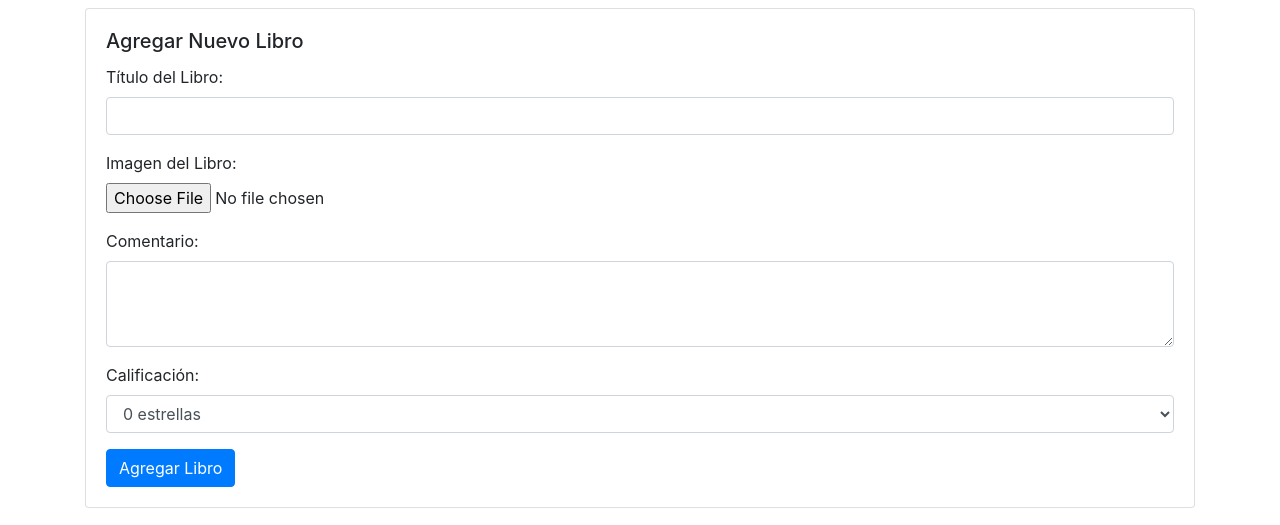
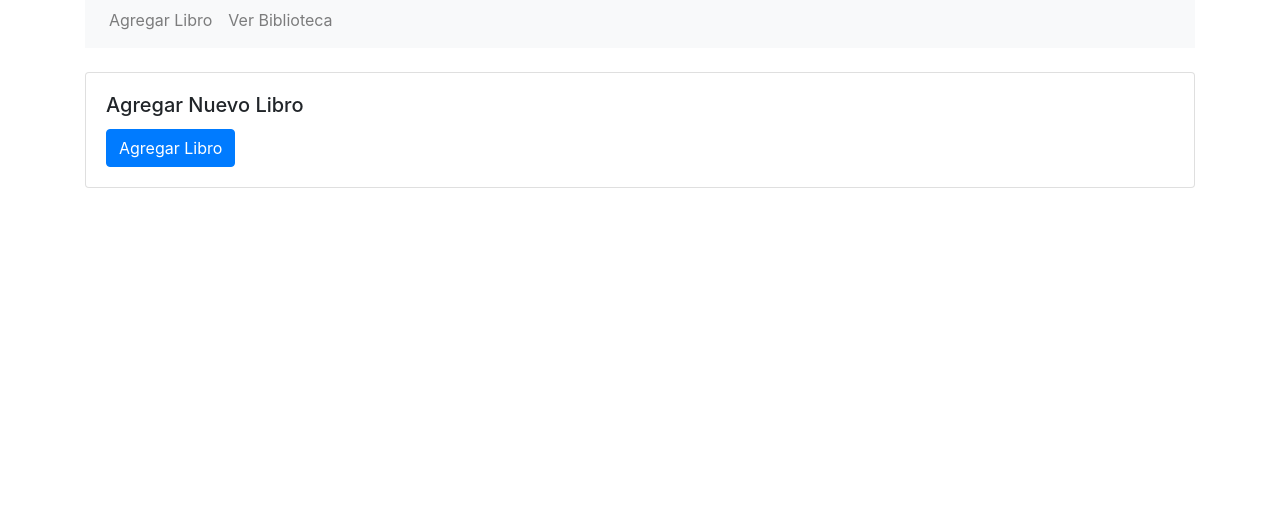
Before and after one commit to HiramRamirezR/libros-leidos, a plain HTML site: page index.html in a window 1280 px wide. Shown: the part 112-637 px from the top of the page. Drawn offline with nearby package versions, Linux system fonts and the light colour scheme.

Commit message:
separacion de html y js

```diff
--- a/index.html
+++ b/index.html
@@ -13,98 +13,31 @@
 </head>
 <body>
 
-<div class="container mt-5">
+<div class="container mt-5" id="app">
     <h1 class="text-center">Mis Libros - León y Azul</h1>
 
-    <!-- Formulario para agregar libros -->
-    <div class="card mt-4">
-        <div class="card-body">
-            <h5 class="card-title">Agregar Nuevo Libro</h5>
-            <form id="formLibro">
-                <div class="form-group">
-                    <label for="titulo">Título del Libro:</label>
-                    <input type="text" class="form-control" id="titulo" required>
-                </div>
-                <div class="form-group">
-                    <label for="imagen">Imagen del Libro:</label>
-                    <input type="file" accept="image/*" class="form-control-file" id="imagen" required>
-                </div>
-                <div class="form-group">
-                    <label for="comentario">Comentario:</label>
-                    <textarea class="form-control" id="comentario" rows="3"></textarea>
-                </div>
-                <div class="form-group">
-                    <label for="calificacion">Calificación:</label>
-                    <select class="form-control" id="calificacion">
-                        <option value="0">0 estrellas</option>
-                        <option value="1">1 estrella</option>
-                        <option value="2">2 estrellas</option>
-                        <option value="3">3 estrellas</option>
-                        <option value="4">4 estrellas</option>
-                        <option value="5">5 estrellas</option>
-                    </select>
-                </div>
-                <button type="button" class="btn btn-primary" onclick="agregarLibro()">Agregar Libro</button>
-            </form>
-        </div>
-    </div>
+    <!-- Menú de navegación -->
+    <nav class="navbar navbar-expand-lg navbar-light bg-light mb-3">
+        <ul class="navbar-nav">
+            <li class="nav-item">
+                <a class="nav-link" href="#" onclick="cargarPagina('formulario')">Agregar Libro</a>
+            </li>
+            <li class="nav-item">
+                <a class="nav-link" href="#" onclick="cargarPagina('biblioteca')">Ver Biblioteca</a>
+            </li>
+        </ul>
+    </nav>
 
-    <!-- Lista de libros -->
-    <div class="mt-4">
-        <h2>Mis Libros</h2>
-        <ul id="listaLibros" class="list-group">
-            <!-- Aquí se agregarán dinámicamente los libros -->
-        </ul>
-    </div>
-</div>
+    <!-- Contenido dinámico -->
+    <div id="contenido"></div>
 
     <!-- Bootstrap JS y Popper.js (necesarios para ciertos componentes de Bootstrap) -->
     <script src="https://code.jquery.com/jquery-3.5.1.slim.min.js"></script>
     <script src="https://cdn.jsdelivr.net/npm/@popperjs/core@2.10.2/dist/umd/popper.min.js"></script>
     <script src="https://stackpath.bootstrapcdn.com/bootstrap/4.5.2/js/bootstrap.min.js"></script>
     <!-- Tu script personalizado de Firebase y JS -->
-<script>
-    // Puedes agregar tu lógica de Firebase y más funcionalidades JS aquí
-    function agregarLibro() {
-        // Obtener valores del formulario
-        var titulo = document.getElementById("titulo").value;
-        var imagenInput = document.getElementById("imagen");
-        var comentario = document.getElementById("comentario").value;
-        var calificacion = document.getElementById("calificacion").value;
-
-        // Validar que se hayan ingresado valores
-        if (titulo === "" || imagenInput.files.length === 0) {
-            alert("Por favor, ingresa el título y selecciona una imagen.");
-            return;
-        }
-
-        // Obtener la imagen seleccionada
-        var imagenFile = imagenInput.files[0];
-        var imagenURL = URL.createObjectURL(imagenFile);
-
-        // Crear elemento de la lista
-        var nuevoLibro = document.createElement("li");
-        nuevoLibro.className = "list-group-item";
-        nuevoLibro.innerHTML = `
-            <div class="row">
-                <div class="col-md-2">
-                    <img src="${imagenURL}" alt="${titulo}" class="img-fluid">
+    <script src="index.js"></script>
 </div>
-                <div class="col-md-8">
-                    <h5>${titulo}</h5>
-                    <p>${comentario}</p>
-                    <p>Calificación: ${calificacion} estrellas</p>
-                </div>
-            </div>
-        `;
-
-        // Agregar libro a la lista
-        document.getElementById("listaLibros").appendChild(nuevoLibro);
-
-        // Limpiar el formulario
-        document.getElementById("formLibro").reset();
-    }
-</script>
 
 </body>
 </html>
--- /dev/null
+++ b/index.js
@@ -0,0 +1,75 @@
+// Puedes agregar tu lógica de Firebase y más funcionalidades JS aquí
+
+// Función para cargar páginas dinámicamente
+function cargarPagina(pagina) {
+    var contenido = document.getElementById("contenido");
+
+    // Limpiar el contenido actual
+    contenido.innerHTML = "";
+
+    // Cargar la página correspondiente
+    if (pagina === "formulario") {
+        cargarFormulario();
+    } else if (pagina === "biblioteca") {
+        cargarBiblioteca();
+    }
+}
+
+// Función para cargar el formulario
+function cargarFormulario() {
+    var formularioHTML = `
+        <div class="card mt-4">
+            <div class="card-body">
+                <h5 class="card-title">Agregar Nuevo Libro</h5>
+                <form id="formLibro">
+                    <!-- ... (contenido del formulario) ... -->
+                    <button type="button" class="btn btn-primary" onclick="agregarLibro()">Agregar Libro</button>
+                </form>
+            </div>
+        </div>
+    `;
+    document.getElementById("contenido").innerHTML = formularioHTML;
+}
+
+// Función para cargar la biblioteca
+function cargarBiblioteca() {
+    var bibliotecaHTML = `
+        <div class="mt-4">
+            <h2>Mis Libros</h2>
+            <button class="btn btn-success mb-3" onclick="cargarPagina('formulario')">Agregar Libro</button>
+            <div id="filtroTitulo" class="form-group">
+                <label for="tituloFiltro">Buscar por Título:</label>
+                <input type="text" class="form-control" id="tituloFiltro" oninput="filtrarPorTitulo()">
+            </div>
+            <ul id="listaLibros" class="list-group">
+                <!-- ... (contenido de la biblioteca) ... -->
+            </ul>
+        </div>
+    `;
+    document.getElementById("contenido").innerHTML = bibliotecaHTML;
+
+    // Puedes agregar aquí la lógica para cargar y mostrar la lista de libros desde Firebase
+}
+
+// Función para filtrar libros por título en la biblioteca
+function filtrarPorTitulo() {
+    var filtro = document.getElementById("tituloFiltro").value.toLowerCase();
+    var listaLibros = document.getElementById("listaLibros");
+
+    for (var i = 0; i < listaLibros.children.length; i++) {
+        var libro = listaLibros.children[i];
+        var tituloLibro = libro.querySelector("h5").innerText.toLowerCase();
+
+        // Mostrar u ocultar libros según el filtro
+        if (tituloLibro.includes(filtro)) {
+            libro.style.display = "block";
+        } else {
+            libro.style.display = "none";
+        }
+    }
+}
+
+// Puedes agregar aquí la función agregarLibro() y otras funciones necesarias
+
+// Inicializar la aplicación cargando la página del formulario por defecto
+cargarPagina('formulario');
```
Lines whose indentation alone changed are shown as unchanged.
